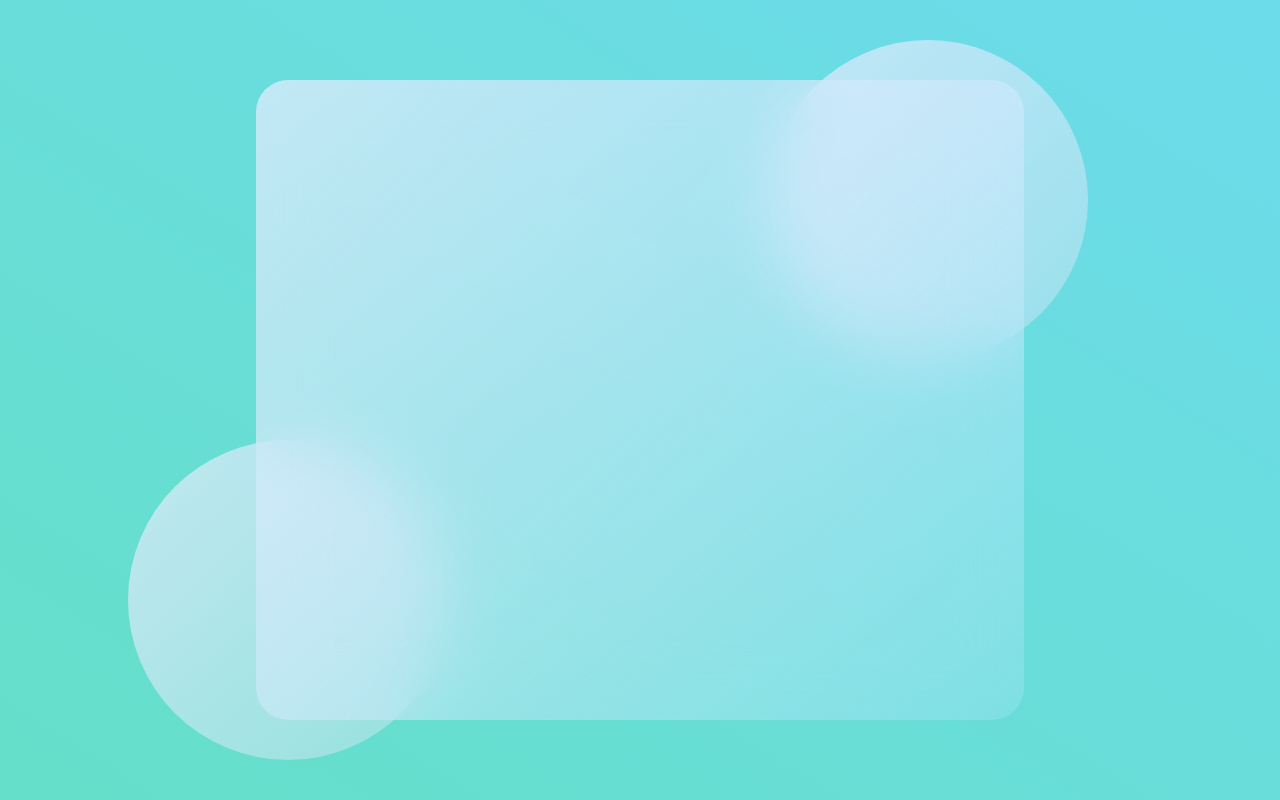
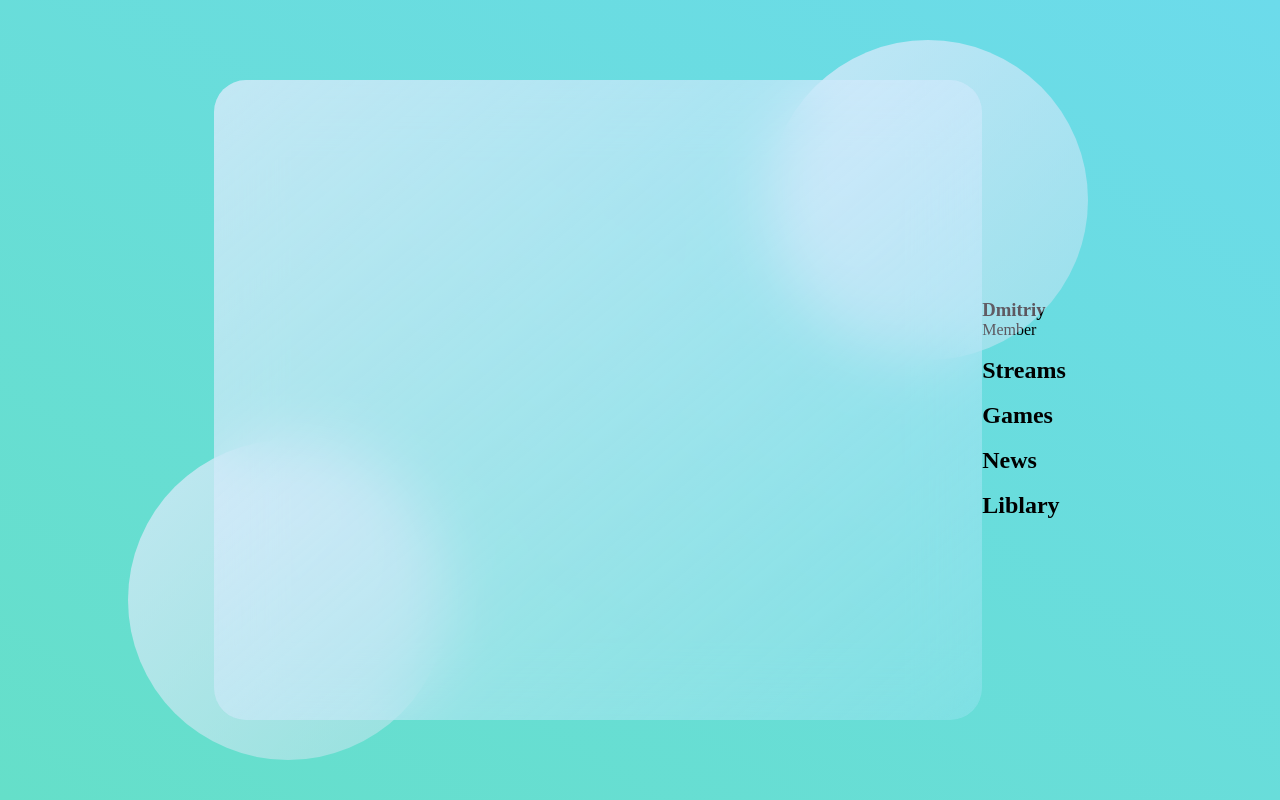
Before and after one commit to dmitry-mishchuk/glassWebsite, a plain HTML site: page index.html in a window 1280 px wide. Drawn offline with Linux system fonts and the light colour scheme.

Commit message:
Commit 3

```diff
--- a/index.html
+++ b/index.html
@@ -9,6 +9,31 @@
 
     <main>
       <section class="glass"></section>
+      <div class="dashboard">
+        <div class="user">
+          <img src="" alt="">
+          <h3>Dmitriy</h3>
+          <p>Member</p>
+        </div>
+        <div class="links">
+          <div class="link">
+            <img src="" alt="">
+            <h2>Streams</h2>
+          </div>
+          <div class="link">
+            <img src="" alt="">
+            <h2>Games</h2>
+          </div>
+          <div class="link">
+            <img src="" alt="">
+            <h2>News</h2>
+          </div>
+          <div class="link">
+            <img src="" alt="">
+            <h2>Liblary</h2>
+          </div>
+        </div>
+      </div>
     </main>
 
     <div class="circle1"></div>
--- a/style.css
+++ b/style.css
@@ -21,7 +21,6 @@ main {
   );
   border-radius: 2rem;
   z-index: 2;
-  -webkit-backdrop-filter: blur(2rem);
   backdrop-filter: blur(2rem);
 }
 .circle1,
```
